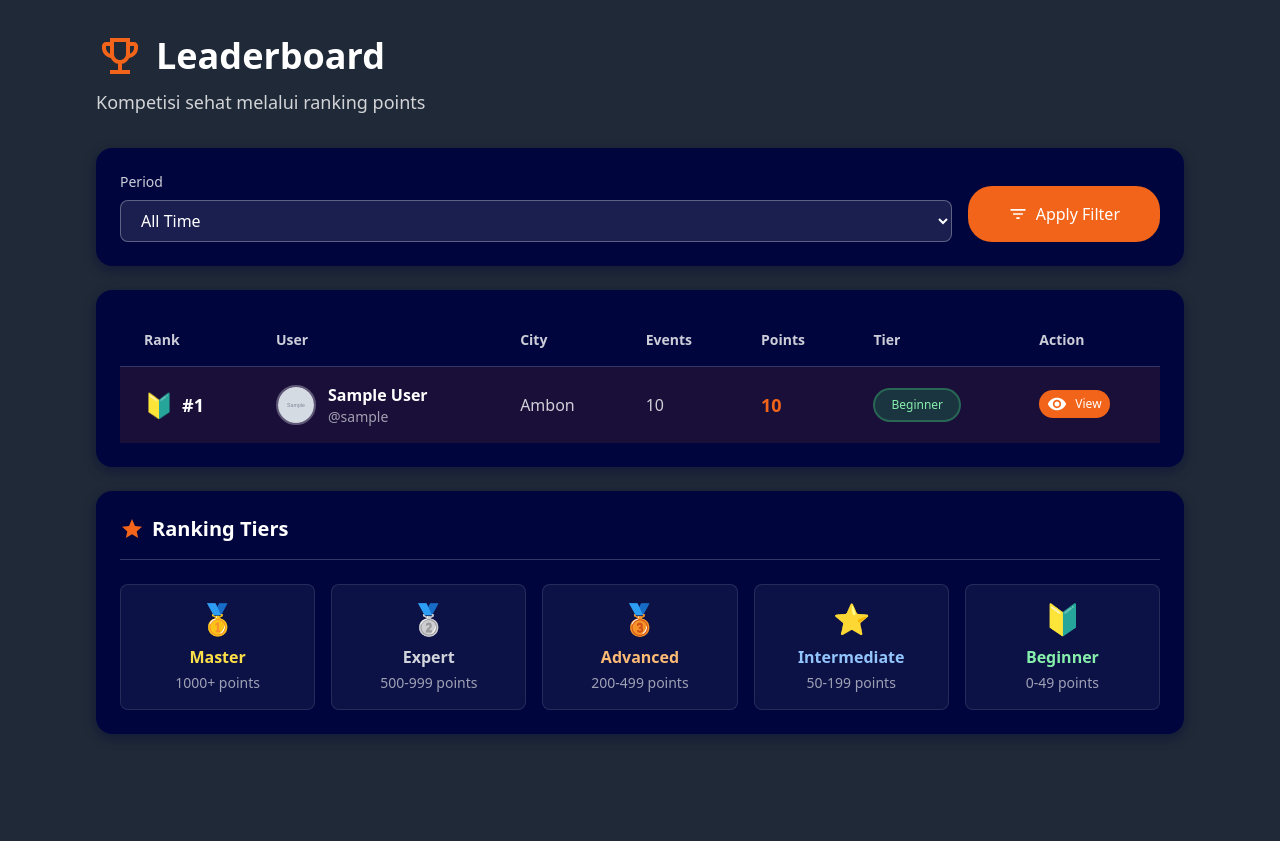
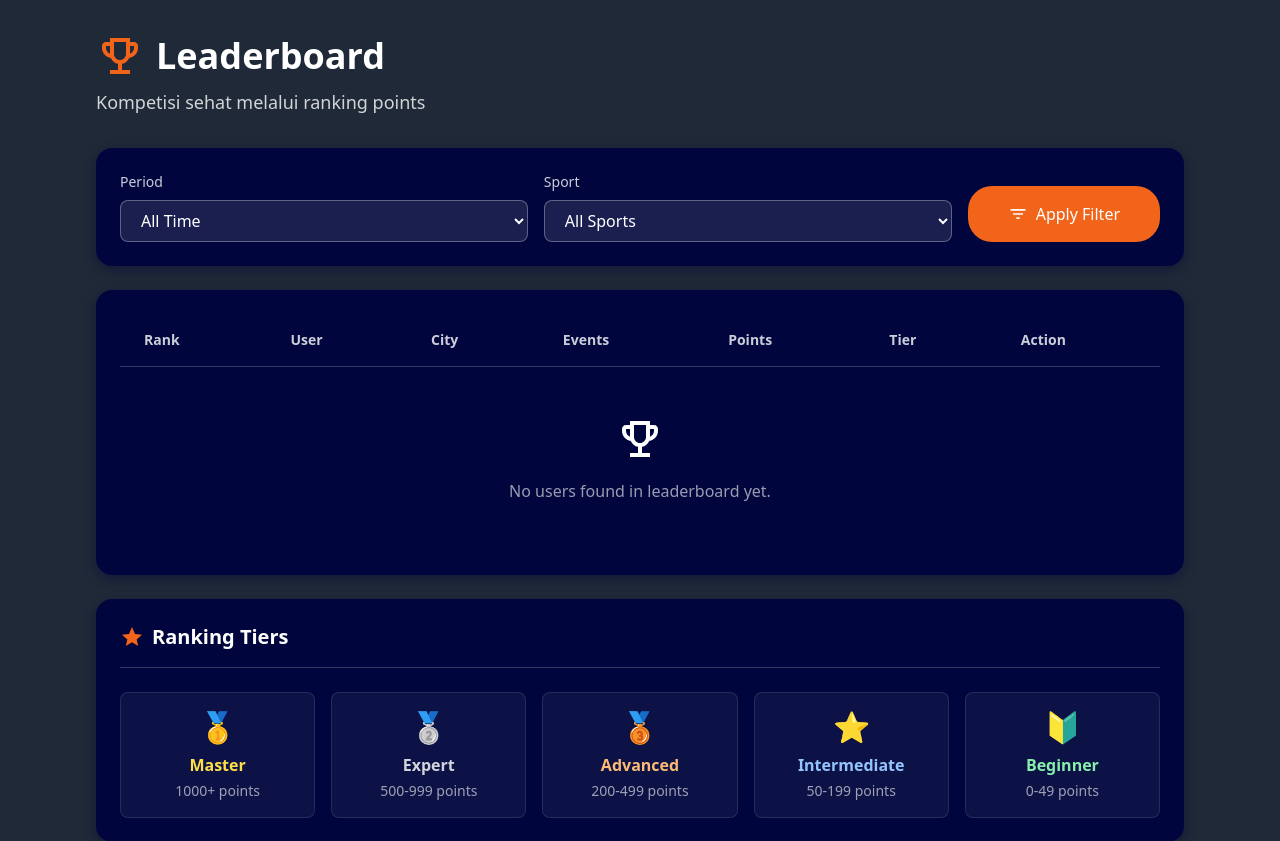
Before and after one commit to pbp-kelompok-e5/sigma-app, a Django app: page /leaderboard/ in a window 1280 px wide. Shown: the top 841 px of the page. Before the commit the page ends 734 px from the top, so only its background shows below. Run offline with Django 5.2, Linux system fonts and the light colour scheme; tables that the repository leaves empty hold one stand-in row (values such as "Sample post"); grey boxes marked "Sample" are stand-in pictures; parts of the project's set-up code (start-up, migrations or seed data) failed here and were passed over; some libraries are stand-ins or nearby versions.

Commit message:
feat: add sport filter and leaderboard API endpoint

```diff
--- a/leaderboard/templates/leaderboard/leaderboard.html
+++ b/leaderboard/templates/leaderboard/leaderboard.html
@@ -24,6 +24,17 @@
                     <option value="all_time" {% if current_filter == 'all_time' %}selected{% endif %}>All Time</option>
                     <option value="monthly" {% if current_filter == 'monthly' %}selected{% endif %}>This Month</option>
                     <option value="weekly" {% if current_filter == 'weekly' %}selected{% endif %}>This Week</option>
+                </select>
+            </div>
+            <div class="flex-1">
+                <label class="block text-sm font-medium text-white/80 mb-2">Sport</label>
+                <select name="sport" class="w-full px-4 py-2 bg-white/10 border border-white/30 rounded-lg text-white focus:outline-none focus:ring-2 focus:ring-[#F26419] focus:border-transparent">
+                    <option value="">All Sports</option>
+                    {% for sport_value, sport_label in sport_choices %}
+                        <option value="{{ sport_value }}" {% if sport_filter == sport_value %}selected{% endif %}>
+                            {{ sport_label }}
+                        </option>
+                    {% endfor %}
                 </select>
             </div>
             <div class="flex items-end">
--- a/leaderboard/urls.py
+++ b/leaderboard/urls.py
@@ -6,6 +6,7 @@ app_name = 'leaderboard'
 urlpatterns = [
     # Leaderboard
     path('', views.leaderboard_page, name='leaderboard'),
+    path('api/leaderboard/', views.leaderboard_api, name='leaderboard_api'),
 
     # Points
     path('points/dashboard/', views.points_dashboard, name='points_dashboard'),
--- a/leaderboard/views.py
+++ b/leaderboard/views.py
@@ -1,8 +1,10 @@
 from django.shortcuts import render, get_object_or_404
 from django.contrib.auth.decorators import login_required
 from django.db.models import Sum
+from django.http import JsonResponse
 from authentication.models import UserProfile
-from leaderboard.models import PointTransaction, Achievement
+from leaderboard.models import PointTransaction, Achievement, Leaderboard
+from sigma_app.constants import SPORT_CHOICES
 
 
 def leaderboard_page(request):
@@ -15,23 +17,31 @@ def leaderboard_page(request):
     period_filter = request.GET.get('period', 'all_time')
     sport_filter = request.GET.get('sport', '')
 
-    # Query users dengan points, diurutkan descending
-    users_list = UserProfile.objects.select_related('user').order_by('-total_points')
+    # Query leaderboard dengan filter period dan sport
+    leaderboard_query = Leaderboard.objects.select_related('user').filter(period=period_filter)
 
-    # Add ranking ke setiap user
+    # Apply sport filter if provided
+    if sport_filter:
+        leaderboard_query = leaderboard_query.filter(sport_type=sport_filter)
+
+    # Order by rank
+    leaderboard_query = leaderboard_query.order_by('rank')
+
+    # Build ranked users list
     ranked_users = []
-    for idx, profile in enumerate(users_list, start=1):
+    for entry in leaderboard_query:
+        profile = entry.user.userprofile
         ranked_users.append({
-            'rank': idx,
-            'user_id': profile.user.id,
+            'rank': entry.rank,
+            'user_id': entry.user.id,
             'full_name': profile.full_name,
-            'username': profile.user.username,
-            'total_points': profile.total_points,
+            'username': entry.user.username,
+            'total_points': entry.total_points,
             'total_events': profile.total_events,
             'city': profile.get_city_display() if profile.city else 'Unknown',
             'profile_image_url': profile.profile_image_url or '/static/img/default-avatar.png',
-            'tier': get_tier(profile.total_points),
-            'badge': get_badge(profile.total_points),
+            'tier': get_tier(entry.total_points),
+            'badge': get_badge(entry.total_points),
         })
 
     # Get current user's rank if logged in
@@ -46,10 +56,72 @@ def leaderboard_page(request):
         'users': ranked_users,
         'current_filter': period_filter,
         'sport_filter': sport_filter,
+        'sport_choices': SPORT_CHOICES,
         'current_user_rank': current_user_rank,
     }
 
     return render(request, 'leaderboard/leaderboard.html', context)
+
+
+def leaderboard_api(request):
+    """
+    AJAX API endpoint for leaderboard data
+    Supports filtering by period and sport
+    """
+    # Get filter dari query params
+    period_filter = request.GET.get('period', 'all_time')
+    sport_filter = request.GET.get('sport', '')
+    page = int(request.GET.get('page', 1))
+    per_page = int(request.GET.get('per_page', 20))
+
+    # Query leaderboard dengan filter period dan sport
+    leaderboard_query = Leaderboard.objects.select_related('user').filter(period=period_filter)
+
+    # Apply sport filter if provided
+    if sport_filter:
+        leaderboard_query = leaderboard_query.filter(sport_type=sport_filter)
+
+    # Order by rank
+    leaderboard_query = leaderboard_query.order_by('rank')
+
+    # Build ranked users list
+    ranked_users = []
+    for entry in leaderboard_query:
+        profile = entry.user.userprofile
+        ranked_users.append({
+            'rank': entry.rank,
+            'user_id': entry.user.id,
+            'full_name': profile.full_name,
+            'username': entry.user.username,
+            'total_points': entry.total_points,
+            'total_events': profile.total_events,
+            'city': profile.get_city_display() if profile.city else 'Unknown',
+            'profile_image_url': profile.profile_image_url or '/static/img/default-avatar.png',
+            'tier': get_tier(entry.total_points),
+            'badge': get_badge(entry.total_points),
+        })
+
+    # Pagination
+    start = (page - 1) * per_page
+    end = start + per_page
+    paginated_users = ranked_users[start:end]
+
+    # Get current user's rank if logged in
+    current_user_rank = None
+    if request.user.is_authenticated:
+        for user_data in ranked_users:
+            if user_data['user_id'] == request.user.id:
+                current_user_rank = user_data['rank']
+                break
+
+    return JsonResponse({
+        'success': True,
+        'users': paginated_users,
+        'total_count': len(ranked_users),
+        'page': page,
+        'per_page': per_page,
+        'current_user_rank': current_user_rank,
+    })
 
 
 @login_required(login_url='login')
```
